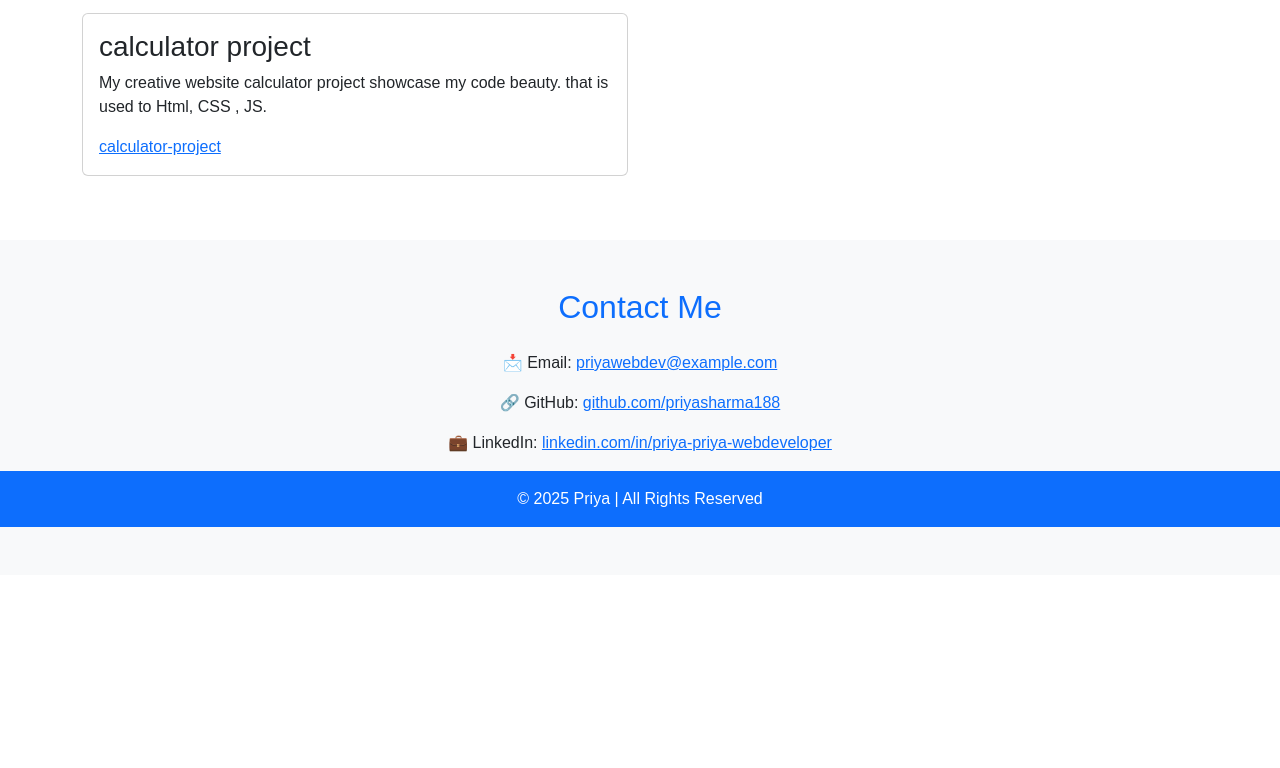
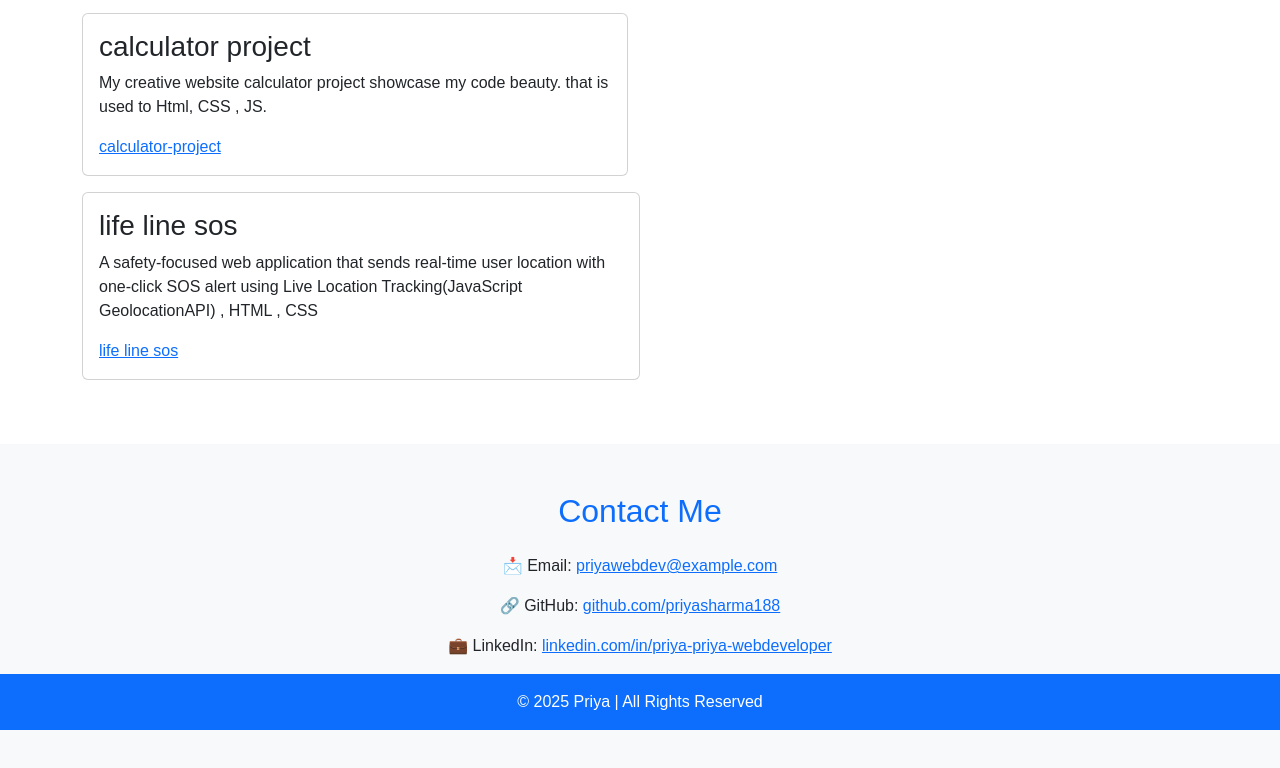
Before and after one commit to priyasharma188/my-portfolio, a plain HTML site: page index.html in a window 1280 px wide. Shown: the part 788-1556 px from the top of the page. Before the commit the page ends 1363 px from the top, so only its background shows below. Drawn offline with nearby package versions, Linux system fonts and the light colour scheme.

Commit message:
update portfolio

```diff
--- a/index.html
+++ b/index.html
@@ -84,6 +84,18 @@
 </div>
       </div>
     </div>
+
+      <div class="col-md-6 mb-3">
+          <div class="card">
+            <div class="card-body">
+        <h3>life line sos</h3>
+        <p>A safety-focused web application that sends real-time user location with one-click SOS alert using Live Location Tracking(JavaScript GeolocationAPI) , HTML , CSS</p>
+        <a href="../sos-Dashboard/dashboard.html" target="_blank">life line sos</a>
+    </div>
+</div>
+      </div>
+    </div>
+  </div>
             </section>
               <!-- ===== Contact Section ===== -->
   <section id="contact" class="py-5 bg-light">
```
